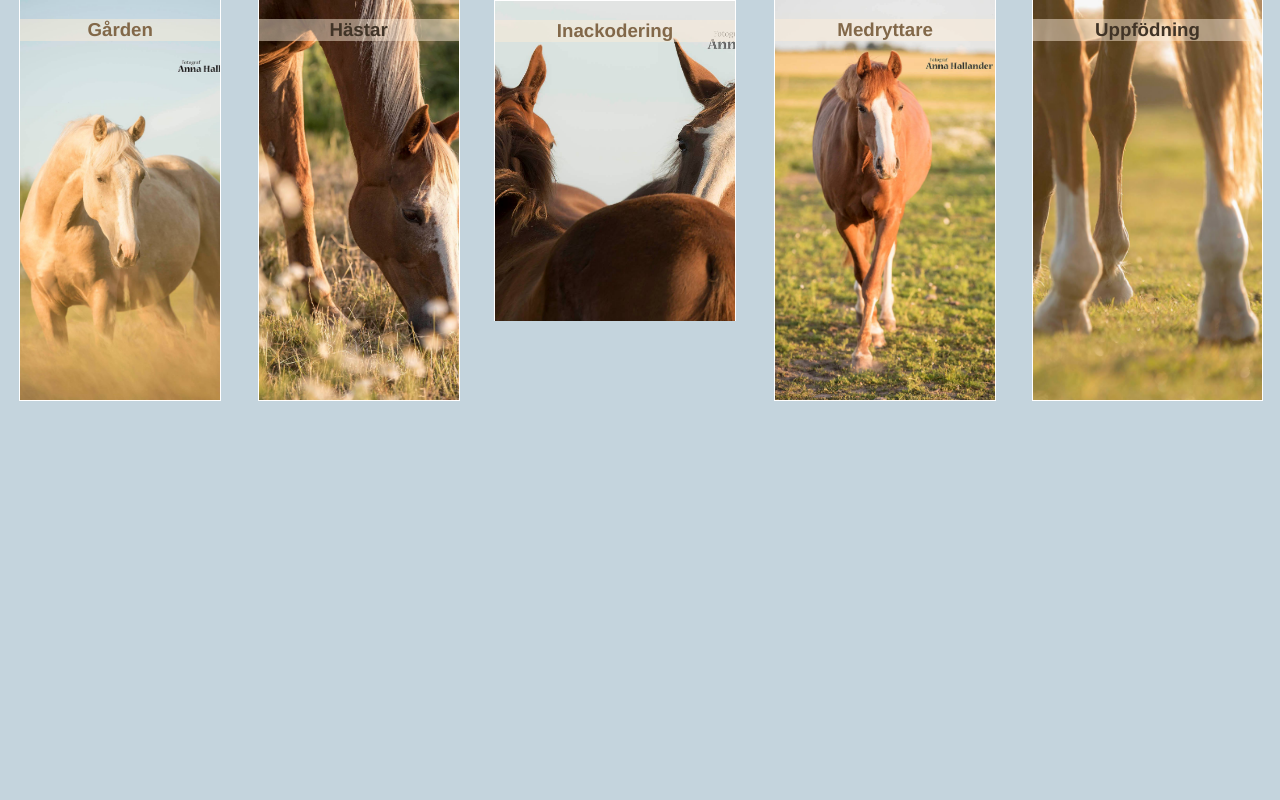
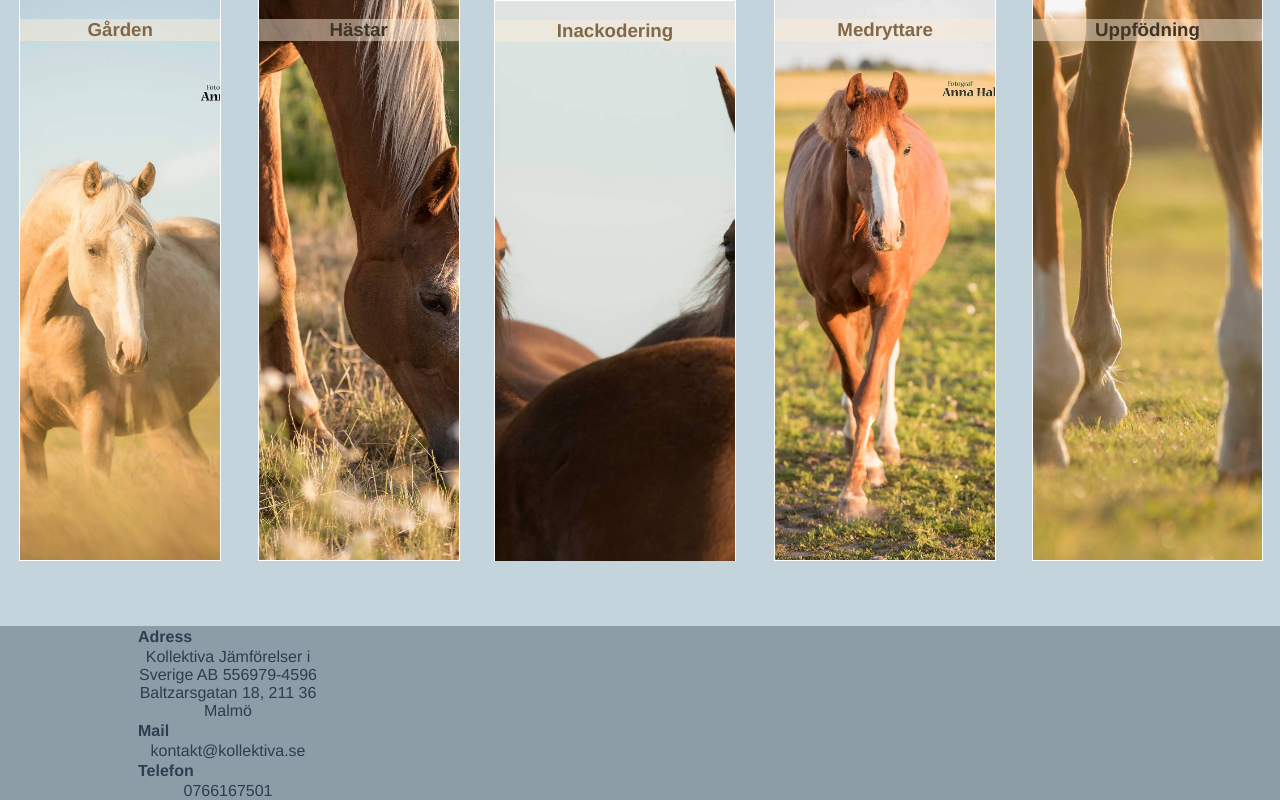
Before and after one commit to RebeccaFransson/CK-horselife, a Vue app in the folder CK-horseLife/: page /#/ in a window 1280 px wide. Built offline with nearby package versions, Linux system fonts and the light colour scheme; what vue-resource would draw is missing.

Commit message:
bottombar

```diff
--- a/CK-horseLife/src/App.vue
+++ b/CK-horseLife/src/App.vue
@@ -1,18 +1,16 @@
 <template>
   <div id="app">
-
-    <router-view></router-view>
+    <home></home>
   </div>
 </template>
 
 <script>
-// <topBar></topBar>
-import topBar from './components/TopBar.vue'
+import Home from './components/Home.vue'
 
 export default {
   name: 'app',
   components: {
-    'topBar': topBar
+    'home': Home
   }
 }
 </script>
--- a/CK-horseLife/src/components/Add.vue
+++ /dev/null
@@ -1,95 +0,0 @@
-<template>
-  <div id="add">
-    <table style="width:100%">
-      <tr>
-        <th>Add new</th>
-        <th>Three most popular</th>
-        <th>Old ones</th>
-      </tr>
-      <tr>
-        <td>
-          <form v-on:submit="addNew">
-            <label>Title</label>
-            <input type="text" v-model="newPost.title">
-            <br/>
-            <label>Text</label>
-            <input type="textfield" v-model="newPost.text">
-            <input type="submit" value="Submit">
-          </form>
-        </td>
-        <td>
-          <ul>
-            <li v-for="post in blogposters">
-              <span :class="{admin: post.admin}">
-                <b>{{post.title}}</b>
-                <br/>{{post.text}}
-              </span>
-            </li>
-          </ul>
-        </td>
-        <td>
-          <ul>
-            <li v-for="post in oldPosts">
-              <b>{{post.title}}</b>
-              <br/>{{post.body}}
-            </li>
-          </ul>
-        </td>
-      </tr>
-    </table>
-  </div>
-</template>
-
-<script>
-export default {
-  name: 'add',
-  data() {
-    return {
-      newPost: {},
-      blogposters: [
-        {
-          title: 'En härlig dag',
-          body: 'Idag träffade jag en kattunge!!! Dog sötdöden x.x',
-          admin: false
-        },
-        {
-          title: 'Skärp er',
-          text: 'Ingen spamm, då blir nu blcokerade.',
-          admin: true
-        },
-        {
-          title: 'En härlig dag',
-          text: 'Idag träffade jag en kattunge!!! Dog sötdöden x.x',
-          admin: false
-        }
-      ],
-      oldPosts: [
-
-      ]
-    }
-  },
-  methods: {
-    addNew: function(e) {
-      e.preventDefault()
-      this.blogposters.push(this.newPost)
-      this.newPost = {}
-    }
-  },
-  created: function() {
-    this.$http.get('https://jsonplaceholder.typicode.com/posts')
-      .then(function(res) {
-        this.oldPosts = res.data
-      })
-  }
-}
-</script>
-
-<style>
-#add {
-  background-color: sandybrown;
-}
-
-.admin {
-  border: 1px solid gold;
-}
-</style>
--- /dev/null
+++ b/CK-horseLife/src/components/BottomBar.vue
@@ -0,0 +1,55 @@
+<template>
+  <div id="bottomBar">
+    <div class="barItems">
+      <div class="item">
+        <p>Adress</p>
+        <div>Kollektiva Jämförelser i Sverige AB 556979-4596 Baltzarsgatan 18, 211 36 Malmö</div>
+      </div>
+      <div class="item">
+        <p>Mail</p>
+        <div>kontakt@kollektiva.se</div>
+      </div>
+      <div class="item">
+        <p>Telefon</p>
+        <div>0766167501</div>
+      </div>
+    </div>
+  </div>
+</template>
+
+<script>
+export default {
+  name: 'bottomBar',
+  data() {
+    return {
+    }
+  },
+  methods: {
+  }
+}
+</script>
+
+<style>
+#bottomBar {
+  position: absolute;
+  background-color: #8c9da7;
+  bottom: 0;
+  width: 100%;
+}
+
+#bottomBar .barItems {
+  width: 80vw;
+  margin: auto;
+}
+
+#bottomBar .item{
+  max-width: 200px;
+}
+
+#bottomBar p {
+  font-weight: bolder;
+  padding: 0;
+  margin: 2px 0 2px 10px;
+  text-align: left;
+}
+</style>
--- a/CK-horseLife/src/components/Home.vue
+++ b/CK-horseLife/src/components/Home.vue
@@ -1,141 +1,35 @@
 <template>
   <div id="home">
-    <div id="navigation">
-      <div class="navColumn">
-        <div class="navPicture">
-          <h3>Gården</h3>
-        </div>
-      </div>
-      <div class="navColumn">
-        <div class="navPicture">
-          <h3>Hästar</h3>
-        </div>
-      </div>
-      <div class="navColumn">
-        <div class="navPicture">
-          <h3>Inackodering</h3>
-        </div>
-      </div>
-      <div class="navColumn">
-        <div class="navPicture">
-          <h3>Medryttare</h3>
-        </div>
-      </div>
-      <div class="navColumn">
-        <div class="navPicture">
-          <h3>Uppfödning</h3>
-        </div>
-      </div>
-    </div>
+    <topBar></topBar>
+
+    <bottomBar></bottomBar>
   </div>
 </template>
 
 <script>
+import TopBar from './TopBar'
+import BottomBar from './BottomBar'
 
 export default {
   name: 'home',
+  components: {
+    topBar: TopBar,
+    bottomBar: BottomBar
+  },
   data() {
     return {
     }
   },
-  methods: {
-    onMouseOver: function (event) {
-    }
-
-  },
-  computed: {
-    fullname: function () {
-      return this.user.firstname + ' ' + this.user.lastname
-    }
-  }
+  methods: {}
 }
 </script>
 
 <style>
 @import url('https://fonts.googleapis.com/css?family=Roboto');
 
-
 #home {
   background-color: #c4d4dd;
   width: 100vw;
   height: 100vh;
 }
-
-#navigation {
-  display: flex;
-  flex-direction: row;
-  flex-wrap: wrap;
-}
-#navigation .navColumn {
-  color: #826849;
-  width: min-content;
-  min-width: 200px;
-  height: 100vh;
-  display: flex;
-  flex-direction: column;
-  align-items: flex-start;
-  margin: 0 1.5vw 0 1.5vw;
-  flex-grow: 1;
-}
-#navigation .navColumn h3{
-  width: 100%;
-  background-color: rgba(250, 235, 215, 0.49);
-}
-#navigation .navColumn .navPicture {
-  max-height: 50vh;
-  display: flex;
-  align-items: flex-start;
-  width: 100%;
-  height: 79vh;
-  justify-content: center;
-
-  background-position: center;
-  background-size: cover;
-
-  border: white 1px solid;
-  border-top: none;
-
-}
-
-#navigation .navColumn:nth-child(1) .navPicture {
-  background-image: URL('../../static/albin.jpg');
-}
-
-#navigation .navColumn:nth-child(2) .navPicture {
-  background-image: URL('../../static/shirin.jpg');
-  color: #403427;
-}
-
-
-#navigation .navColumn:nth-child(3) .navPicture {
-  max-height: 40vh;
-  background-image: URL('../../static/kli.jpg');
-  background-position: 51%;
-  align-self: flex-end;
-  border-bottom: none;
-  border-top: white 1px solid;
-}
-
-#navigation .navColumn:nth-child(4) .navPicture {
-  background-image: URL('../../static/sto.jpg');
-}
-
-#navigation .navColumn:nth-child(5) .navPicture {
-  background-image: URL('../../static/ben.jpg');
-  color: #403427;
-}
-
-
 </style>
-<!--
-
-width: 100vw;
-  height: 100vh;
-  -webkit-background-size: cover;
-  -moz-background-size: cover;
-  -o-background-size: cover;
-  background-size: cover;
-  background-image: url('../../static/albin.jpg');
-  background-position-y: center;
-
-  -->
--- a/CK-horseLife/src/components/TopBar.vue
+++ b/CK-horseLife/src/components/TopBar.vue
@@ -1,31 +1,31 @@
 
 import snabbt
 <template>
-    <div id="topBar">
-      <div v-on:mouseover="onMouseOver" class="navItem">
-        <router-link v-bind:to="'add'">
-          <span>Gården</span>
-        </router-link>
+    <div id="navigation">
+      <div class="navColumn">
+        <div class="navPicture">
+          <h3>Gården</h3>
+        </div>
       </div>
-      <div v-on:mouseover="onMouseOver" class="navItem">
-        <router-link v-bind:to="'add'">
-          <span>Hästarna</span>
-        </router-link>
+      <div class="navColumn">
+        <div class="navPicture">
+          <h3>Hästar</h3>
+        </div>
       </div>
-      <div v-on:mouseover="onMouseOver" class="navItem">
-        <router-link v-bind:to="'add'">
-          <span>Uppfödningen</span>
-        </router-link>
+      <div class="navColumn">
+        <div class="navPicture">
+          <h3>Inackodering</h3>
+        </div>
       </div>
-      <div v-on:mouseover="onMouseOver" class="navItem">
-        <router-link v-bind:to="'add'">
-          <span>Medryttare</span>
-        </router-link>
+      <div class="navColumn">
+        <div class="navPicture">
+          <h3>Medryttare</h3>
+        </div>
       </div>
-      <div v-on:mouseover="onMouseOver" class="navItem">
-        <router-link v-bind:to="'add'">
-          <span>Inackoderingar</span>
-        </router-link>
+      <div class="navColumn">
+        <div class="navPicture">
+          <h3>Uppfödning</h3>
+        </div>
       </div>
     </div>
 </template>
@@ -49,38 +49,66 @@ export default {
 <style>
 @import url('https://fonts.googleapis.com/css?family=Open+Sans+Condensed:300');
 
-
-#topBar {
-  width: 100vw;
+#navigation {
   display: flex;
   flex-direction: row;
   flex-wrap: wrap;
-  justify-content: flex-end;
-  background-color: rgba(147, 159, 80, 0.35);
+}
+#navigation .navColumn {
+  color: #826849;
+  width: min-content;
+  min-width: 200px;
+
+  display: flex;
+  flex-direction: column;
+  align-items: flex-start;
+  margin: 0 1.5vw 2vh 1.5vw;
+  flex-grow: 1;
+}
+#navigation .navColumn h3{
+  width: 100%;
+  background-color: rgba(250, 235, 215, 0.49);
+}
+#navigation .navColumn .navPicture {
+  max-height: 50vh;
+  display: flex;
+  align-items: flex-start;
+  width: 100%;
+  min-height: 70vh;
+  justify-content: center;
+
+  background-position: center;
+  background-size: cover;
+
+  border: white 1px solid;
+  border-top: none;
+
 }
 
-#topBar .navItem {
-  padding: 15px;
+#navigation .navColumn:nth-child(1) .navPicture {
+  background-image: URL('../../static/albin.jpg');
 }
 
-#topBar a {
-  color: #6a7337;
-  font-size: 150%;
-  text-decoration: none;
-  font-family: 'Open Sans Condensed', sans-serif;
-  font-weight: bold;
-  position: relative;
+#navigation .navColumn:nth-child(2) .navPicture {
+  background-image: URL('../../static/shirin.jpg');
+  color: #403427;
 }
 
-#topBar .navItem:hover{
-  /*border-bottom: white 1px solid;*/
-  animation-name: hover;
-  animation-duration: 1s;
+
+#navigation .navColumn:nth-child(3) .navPicture {
+  background-image: URL('../../static/kli.jpg');
+  background-position: 51%;
+  align-self: flex-end;
+  border-bottom: none;
+  border-top: white 1px solid;
 }
 
-/* ANIMATIONS */
-@keyframes hover {
-    from {top: 0}
-    to {top: 10px;}
+#navigation .navColumn:nth-child(4) .navPicture {
+  background-image: URL('../../static/sto.jpg');
+}
+
+#navigation .navColumn:nth-child(5) .navPicture {
+  background-image: URL('../../static/ben.jpg');
+  color: #403427;
 }
 </style>
--- a/CK-horseLife/src/router/index.js
+++ b/CK-horseLife/src/router/index.js
@@ -1,7 +1,6 @@
 import Vue from 'vue'
 import Router from 'vue-router'
 import Home from '@/components/Home'
-import Add from '@/components/Add'
 
 Vue.use(Router)
 
@@ -11,11 +10,6 @@ export default new Router({
       path: '/',
       name: 'Home',
       component: Home
-    },
-    {
-      path: '/add',
-      name: 'Add',
-      component: Add
     }
   ]
 })
```
